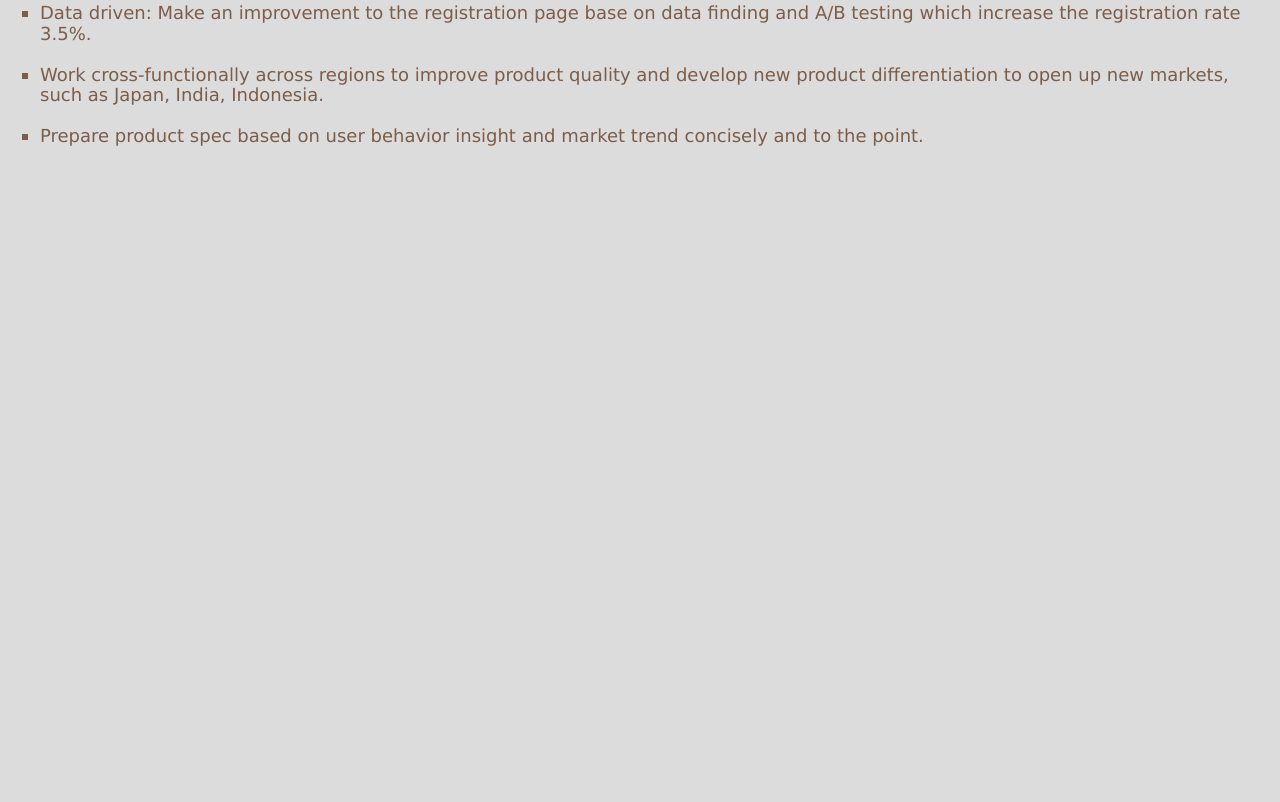
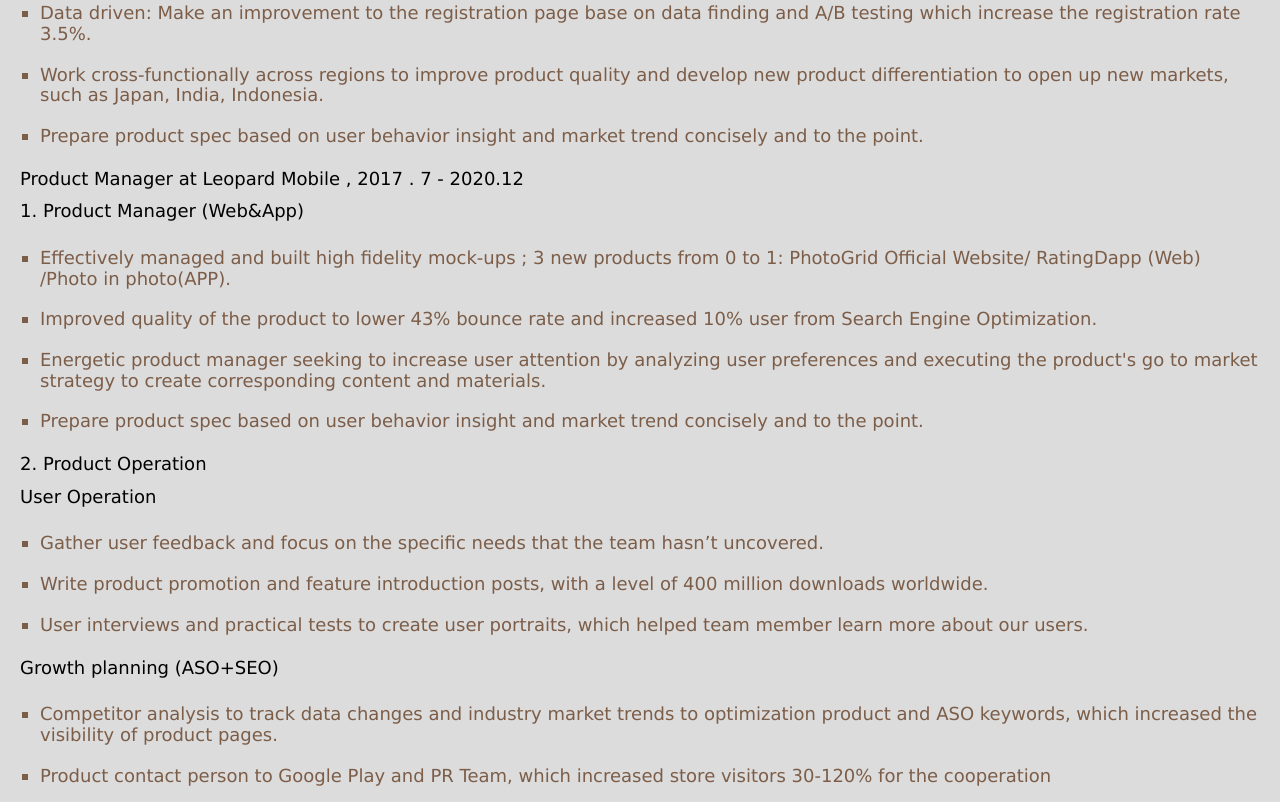
Before and after one commit to julieyehnt/julieyehnt.github.io, a plain HTML site: page index.html in a window 1280 px wide. Shown: the part 431-1233 px from the top of the page. Before the commit the page ends 800 px from the top, so only its background shows below. Drawn offline with Linux system fonts and the light colour scheme.

Commit message:
Add full content

```diff
--- a/css/style.css
+++ b/css/style.css
@@ -38,8 +38,14 @@ h1 {
   font-size: 18px;
   padding: 6px 0;
 }
-
-
+h2 {
+  font-size: 18px;
+  padding: 6px 0;
+}
+h3 {
+  font-size: 18px;
+  padding: 6px 0;
+}
 .categoryb {
   list-style-type: square;
   color: #292725e4;
@@ -63,7 +69,11 @@ main {
   color: #7c5d48;
   margin: 20px 0 16px 20px;
 }
-
+.categorye ul li {
+  list-style-type: square;
+  color: #7c5d48;
+  margin: 20px 0 16px 20px;
+}
 
 @media screen and (max-width:640px) {
   .div1 {
--- a/index.html
+++ b/index.html
@@ -16,6 +16,7 @@
       </nav>
     </section>
     <section>
+
       <head>
         <nav class="categoryb">
           (Yeh Lien Ting)<br>
@@ -55,6 +56,37 @@
         </ul>
       </nav>
       </p>
+      <p>
+      <h1>Product Manager at Leopard Mobile , 2017 . 7 - 2020.12 </h1>
+      <nav class="categorye">
+        <h2>1. Product Manager (Web&App)</h2>
+        <ul>
+          <li>Effectively managed and built high fidelity mock-ups ; 3 new products from 0 to 1: PhotoGrid Official
+            Website/ RatingDapp (Web) /Photo in photo(APP).</li>
+          <li>Improved quality of the product to lower 43% bounce rate and increased 10% user from Search Engine
+            Optimization.</li>
+          <li>Energetic product manager seeking to increase user attention by analyzing user preferences and executing
+            the product's go to market strategy to create corresponding content and materials.</li>
+          <li>Prepare product spec based on user behavior insight and market trend concisely and to the point.</li>
+        </ul>
+        <h2>2. Product Operation </h2>
+        <h3> User Operation </h3>
+        <ul>
+          <li>Gather user feedback and focus on the specific needs that the team hasn’t uncovered.</li>
+          <li>Write product promotion and feature introduction posts, with a level of 400 million downloads worldwide.
+          </li>
+          <li>User interviews and practical tests to create user portraits, which helped team member learn more about
+            our users. </li>
+        </ul>
+        <h3> Growth planning (ASO+SEO) </h3>
+        <ul>
+          <li>Competitor analysis to track data changes and industry market trends to optimization product and ASO
+            keywords, which increased the visibility of product pages.</li>
+          <li>Product contact person to Google Play and PR Team, which increased store visitors 30-120% for the
+            cooperation</li>
+        </ul>
+      </nav>
+      </p>
     </main>
   </div>
 </body>
```
Lines whose indentation alone changed are shown as unchanged.
